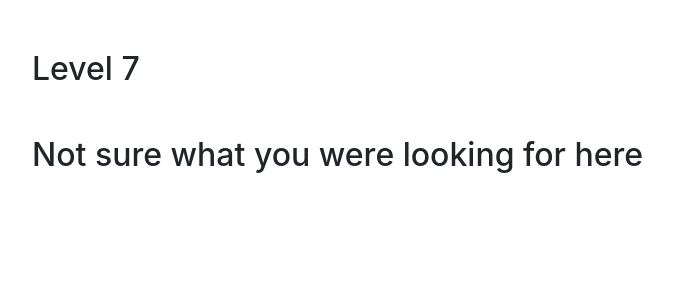
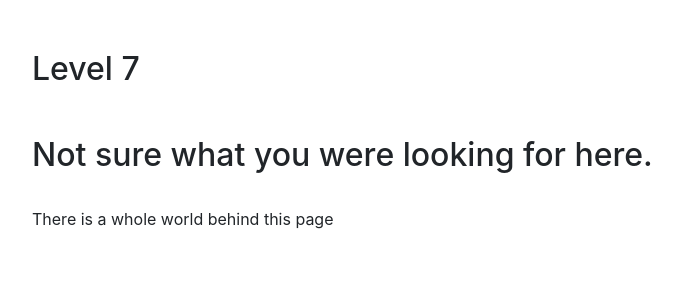
Before and after one commit to dimstergiou/trustly_ctf_target, a Django app: page /level7 in a window 1280 px wide. Shown: the top 300 px of the page, without its empty margins (88-769 px from the left). Run offline with Django 3.2, Linux system fonts and the light colour scheme; some libraries are stand-ins or nearby versions.

Commit message:
Improved Level7

```diff
--- a/templates/levels/l7.html
+++ b/templates/levels/l7.html
@@ -5,6 +5,8 @@
 <h2>Level {{ level }}</h2>
     <br>
     <p>
-        <h2>Not sure what you were looking for here</h2>
+        <h2>Not sure what you were looking for here.</h2>
+    <br>
+    There is a whole world behind this page
     </p>
 {% endblock %}
```
